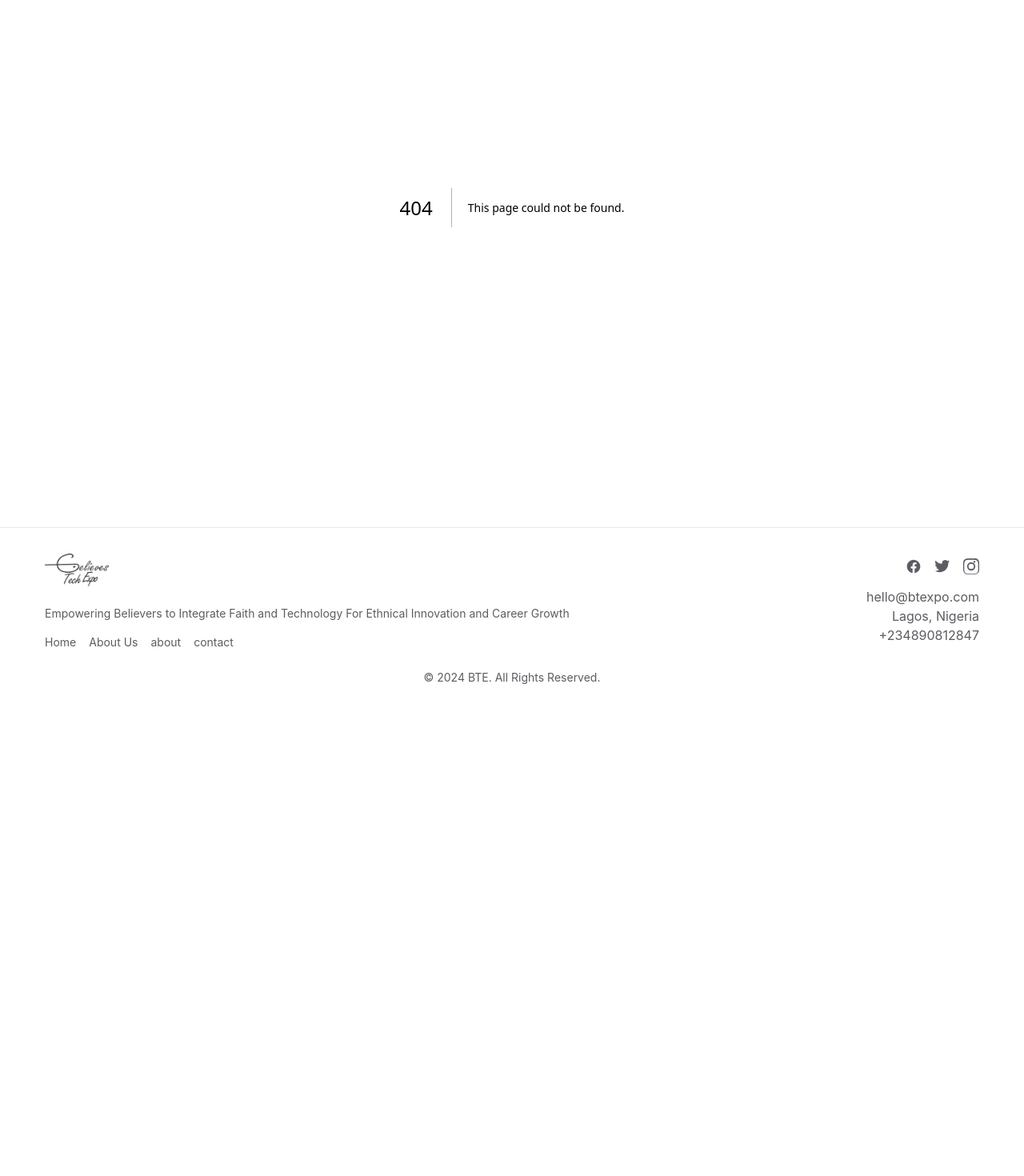
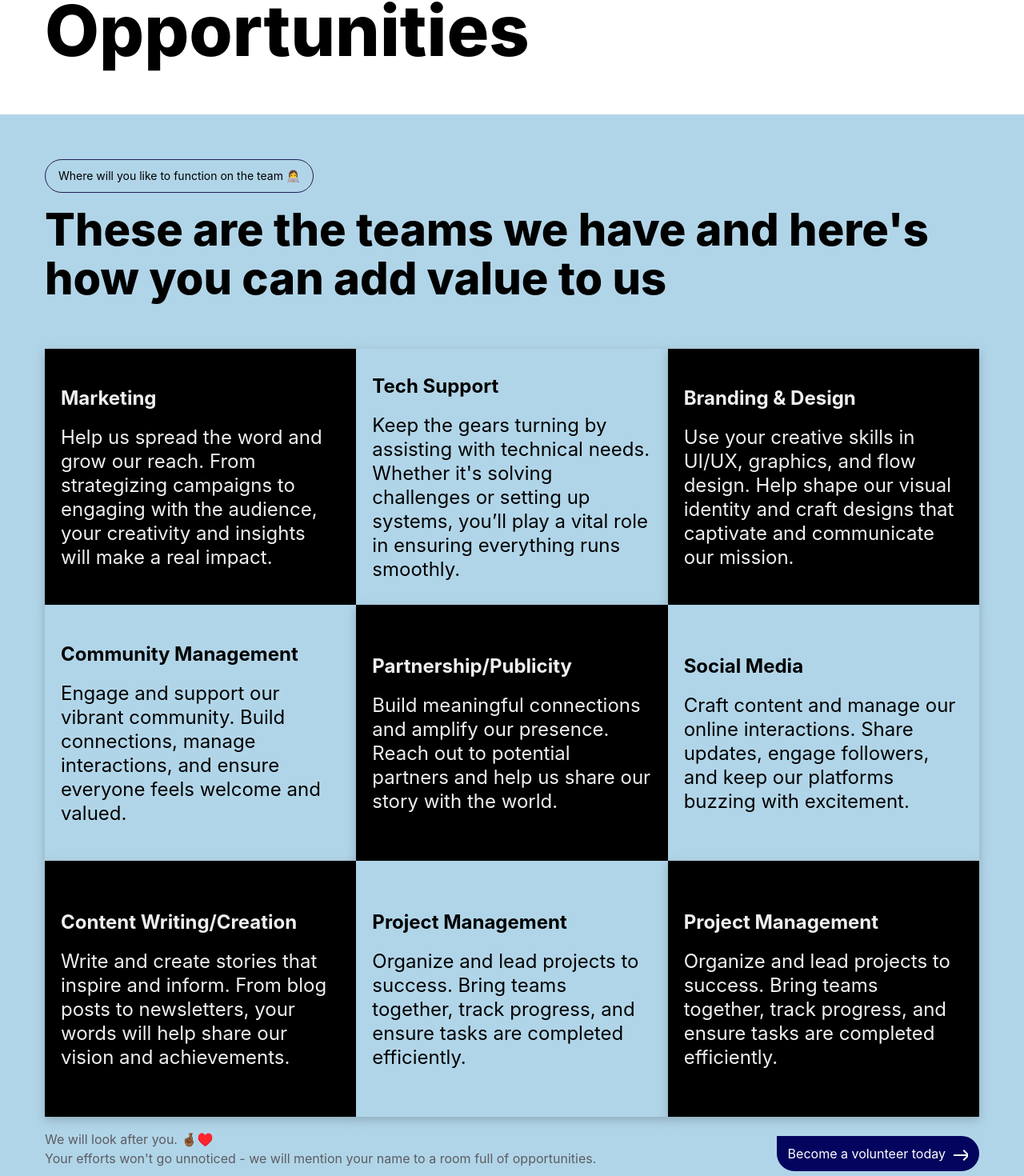
Before and after one commit to btetotheworld/bte-website, a Next.js app: page /volunteer in a window 1280 px wide. Before the commit this address had no page. Shown: the part 253-1723 px from the top of the page at 80% size. Before the commit the page ends 1142 px from the top, so only its background shows below. Built offline with nearby package versions, Linux system fonts and the light colour scheme.

Commit message:
volunteerpage

```diff
--- /dev/null
+++ b/pages/volunteer/index.tsx
@@ -0,0 +1,101 @@
+import React from 'react';
+import '@/app/globals.css';
+import './style.css';
+
+
+import Header from '@/components/Header';
+import Footer from '@/components/Footer';
+
+interface CardProps {
+  title: string;
+  description: string;
+}
+
+const Card: React.FC<CardProps> = ({ title, description }) => (
+  <div className="card text-[1rem] lg:text-[1.5rem]  h-[20rem] flex flex-col gap-4 justify-center">
+    <p className="  font-bold">{title}</p>
+    <p className=" leading-[30px] ">{description}</p>
+  </div>
+);
+
+const VolunteerPage: React.FC = () => {
+  const teams: CardProps[] = [
+    { title: 'Marketing', description: 'Help us spread the word and grow our reach. From strategizing campaigns to engaging with the audience, your creativity and insights will make a real impact.' },
+    { title: 'Tech Support', description: 'Keep the gears turning by assisting with technical needs. Whether it\'s solving challenges or setting up systems, you’ll play a vital role in ensuring everything runs smoothly.' },
+    { title: 'Branding & Design', description: 'Use your creative skills in UI/UX, graphics, and flow design. Help shape our visual identity and craft designs that captivate and communicate our mission.' },
+    { title: 'Community Management', description: 'Engage and support our vibrant community. Build connections, manage interactions, and ensure everyone feels welcome and valued.' },
+    { title: 'Partnership/Publicity', description: 'Build meaningful connections and amplify our presence. Reach out to potential partners and help us share our story with the world.' },
+    { title: 'Social Media', description: 'Craft content and manage our online interactions. Share updates, engage followers, and keep our platforms buzzing with excitement.' },
+    { title: 'Content Writing/Creation', description: 'Write and create stories that inspire and inform. From blog posts to newsletters, your words will help share our vision and achievements.' },
+    { title: 'Project Management', description: 'Organize and lead projects to success. Bring teams together, track progress, and ensure tasks are completed efficiently.' },
+    { title: 'Project Management', description: 'Organize and lead projects to success. Bring teams together, track progress, and ensure tasks are completed efficiently.' }
+
+  ];
+
+  return (
+    <div>
+       <Header />
+      <section id="w-full section-article">
+
+        <div className="text-black min-h-screen mt-8 flex flex-col justify-center">
+          <div className="w-[95%] flex flex-col gap-4  md:w-[90%]  p-7 lg:p-14 py-[7rem]">
+            <div className='w-fit '>
+              <p className="px-[16px] py-[10px] text-xs lg:text-sm rounded-full border-[#201E5A] border">
+                Be a part of one of our Soldiers 👏🏾
+              </p>
+            </div>
+            <p className="font-extrabold font-sans text-[2.1rem] lg:text-[5.5rem] leading-[1.1em]">
+              Volunteering <br /> Opportunities
+            </p>
+          </div>
+
+          <div className="second-section bg-[#b1d5e8] p-7 lg:p-14 flex flex-col gap-4">
+            <div className='w-fit'>
+              <p className="px-[16px]  text-xs lg:text-sm py-[10px] rounded-full border-[#201E5A] border">
+                Where will you like to function on the team 👩‍💻
+              </p>
+            </div>
+            <h1 className=" font-extrabold font-sans text-[1.1rem] md:text-[3.5rem] leading-[1.1em] ">
+              These are the teams we have and here's how you can add value to us
+            </h1>
+            <div className="card-container grid lg:grid-cols-3 mt-10 grid-cols-1 ">
+              {teams.map((team, index) => (
+                <Card key={index} title={team.title} description={team.description} />
+              ))}
+            </div>
+
+            <div className="flex-col lg:flex-row flex justify-between">
+              <div className='text-text-default'>
+                <p>We will look after you. 🤞🏾♥️</p>
+                <p>Your efforts won't go unnoticed - we will mention your name to a room full of opportunities.</p>
+              </div>
+              <div>
+
+                <button className="text-center rounded-b-[24px] rounded-tr-[24px] bg-[#03045e] text-white py-2 px-3 border-2 border-[#03045E] hover:bg-white hover:text-[#03045E] hover:font-bold mt-2 flex items-center justify-center gap-2 transition-colors duration-200 ease-out group w-full md:w-fit ">
+                  <span className="whitespace-nowrap text-white">Become a volunteer today</span>
+
+                  <svg
+                    width="20"
+                    height="20"
+                    viewBox="0 0 20 20"
+                    fill="none"
+                    xmlns="http://www.w3.org/2000/svg"
+                    className="transition-colors duration-200 ease-out"
+                  >
+                    <path
+                      d="M15 5L13.59 6.41L18.17 11H2V13H18.17L13.58 17.59L15 19L22 12L15 5Z"
+                      className="fill-white transition-colors duration-200 ease-out group-hover:fill-[#03045E]"
+                    />
+                  </svg>
+                </button>
+              </div>
+            </div>
+          </div>
+        </div>
+      </section>
+      <Footer/>
+    </div>
+  );
+};
+
+export default VolunteerPage;
--- /dev/null
+++ b/pages/volunteer/style.css
@@ -0,0 +1,38 @@
+/* @tailwind base;
+@tailwind components;
+@tailwind utilities;
+
+:root {
+  --background: #ffffff;
+  --foreground: #171717;
+}
+
+@media (prefers-color-scheme: dark) {
+  :root {
+    --background: #0a0a0a;
+    --foreground: #ededed;
+  }
+}
+
+body {
+  color: var(--foreground);
+  background: var(--background);
+  font-family: Arial, Helvetica, sans-serif;
+} */
+
+
+
+
+  .card {
+    background-color: #b1d5e8;
+    border: none;
+    color: black;
+    padding: 20px;
+    /* width: 350px; */
+    border-radius: 0;
+  }
+
+  .card:nth-child(odd) {
+    background-color: black;
+    color: #efeff0;
+  }
```
